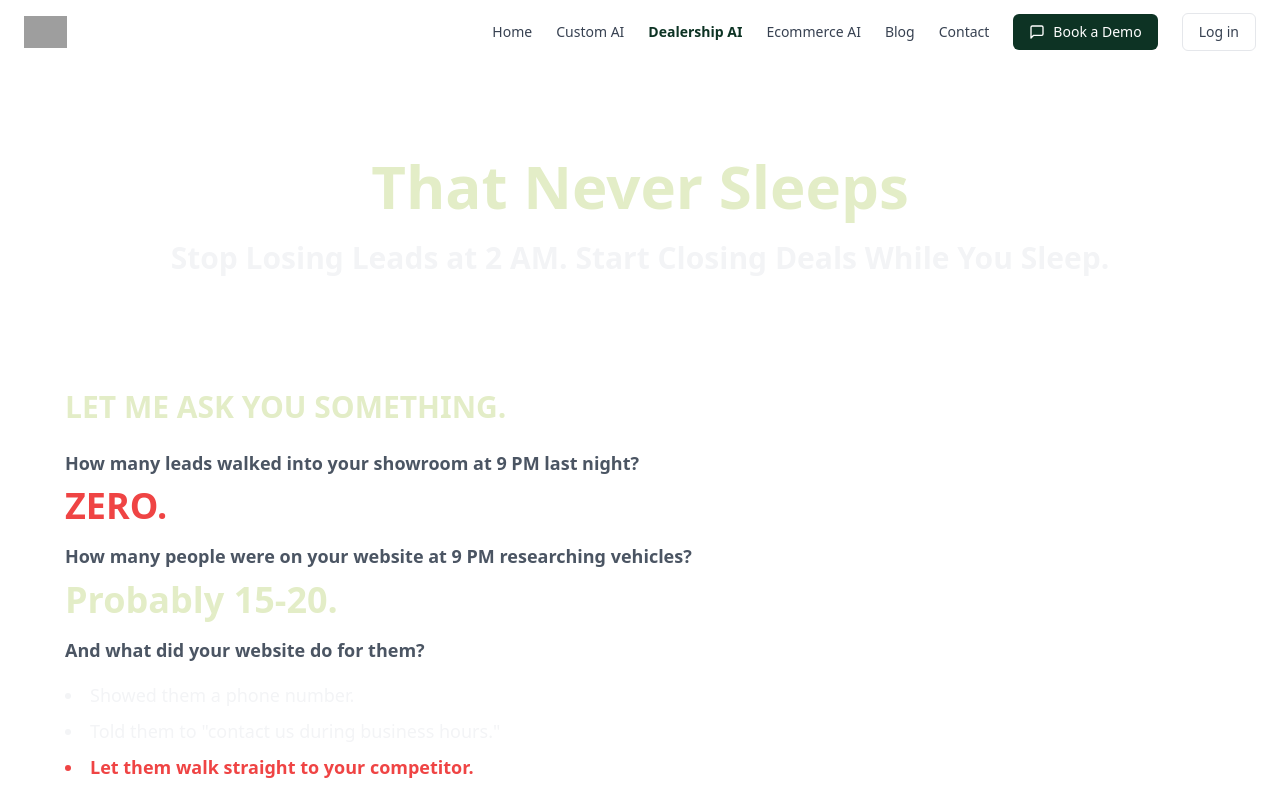
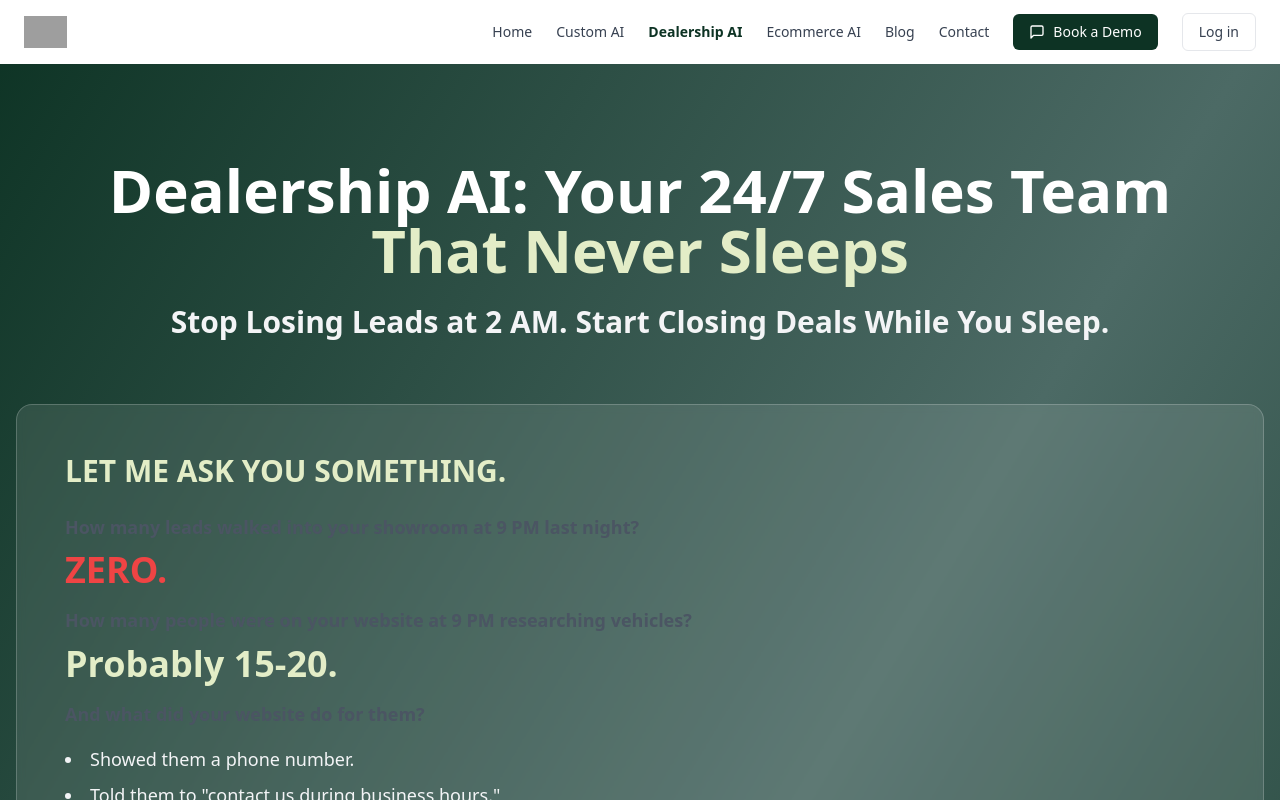
Before and after one commit to Ndiayesire/hook-landing, a React (Vite) app: page /dealership-ai in a window 1280 px wide. Shown: the top 800 px of the page. Built offline with nearby package versions, Linux system fonts and the light colour scheme; grey boxes are pictures that could not be loaded.

Commit message:
Updated DealershipAIHeroSection.tsx

```diff
--- a/src/components/dealership/DealershipAIHeroSection.tsx
+++ b/src/components/dealership/DealershipAIHeroSection.tsx
@@ -7,14 +7,14 @@
  */
 
 import React from 'react';
-import Section from '../common/Section';
 import Button from '../common/Button';
 import { Clock, TrendingDown, TrendingUp, Moon } from 'lucide-react';
 
 const DealershipAIHeroSection: React.FC = () => {
   return (
-    <Section background="gradient" className="pt-32 pb-20">
-      <div className="max-w-7xl mx-auto">
+    <div className="bg-gradient-to-br from-primary via-accent2 to-primary text-white pt-32 pb-20 md:pt-40 md:pb-28">
+      <div className="container mx-auto px-4">
+        <div className="max-w-7xl mx-auto">
         {/* Main Hero Content */}
         <div className="text-center mb-16">
           <h1 className="text-4xl md:text-5xl lg:text-6xl font-bold mb-6 text-white">
@@ -169,8 +169,9 @@ const DealershipAIHeroSection: React.FC = () => {
             Your customers are online right now. Are you capturing them?
           </p>
         </div>
+        </div>
       </div>
-    </Section>
+    </div>
   );
 };
 
--- a/src/components/dealership/DealershipFinalCTASection.tsx
+++ b/src/components/dealership/DealershipFinalCTASection.tsx
@@ -6,14 +6,14 @@
  */
 
 import React from 'react';
-import Section from '../common/Section';
 import Button from '../common/Button';
 import { Zap, TrendingUp, Clock } from 'lucide-react';
 
 const DealershipFinalCTASection: React.FC = () => {
   return (
-    <Section background="gradient">
-      <div className="max-w-7xl mx-auto">
+    <div className="bg-gradient-to-br from-primary via-accent2 to-primary text-white py-16 md:py-24">
+      <div className="container mx-auto px-4">
+        <div className="max-w-7xl mx-auto">
         {/* Main CTA Message */}
         <div className="text-center mb-12">
           <h2 className="text-3xl md:text-4xl lg:text-5xl font-bold mb-6 text-white">
@@ -144,8 +144,9 @@ const DealershipFinalCTASection: React.FC = () => {
             Not tomorrow. Not next month. NOW.
           </p>
         </div>
+        </div>
       </div>
-    </Section>
+    </div>
   );
 };
 
```
